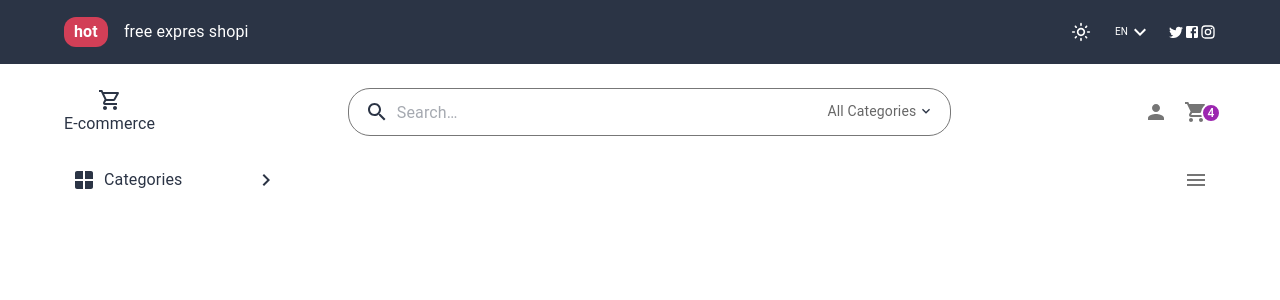
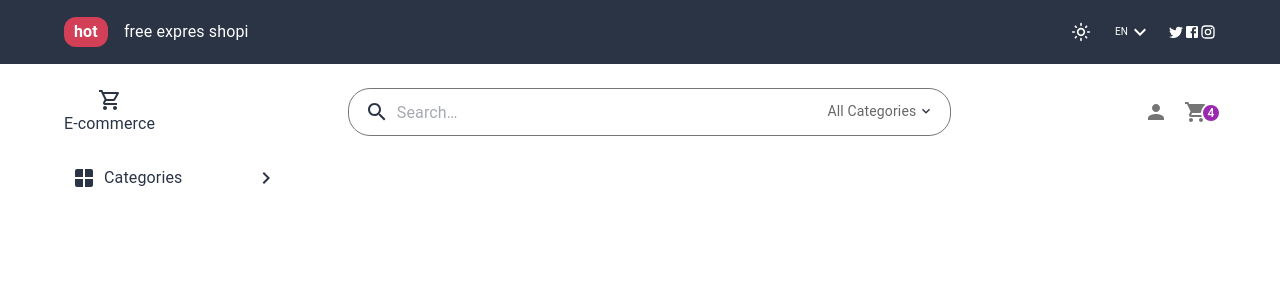
Before and after one commit to mohammadjalizi/E-commerce-projec, a React (Vite) app: page / in a window 1280 px wide. Shown: the top 300 px of the page. Built offline with nearby package versions, Linux system fonts and the light colour scheme.

Commit message:
respansive header3

```diff
--- a/src/components/header/Header2.jsx
+++ b/src/components/header/Header2.jsx
@@ -103,6 +103,7 @@ justifyContent:'space-between'
       <List
         component="nav"
         aria-label="Device settings"
+        // @ts-ignore
         sx={{ bgcolor:theme.palette.mycolor.main,
           borderBottomRightRadius: 22,
           borderTopRightRadius: 22,
--- a/src/components/header/Header3.jsx
+++ b/src/components/header/Header3.jsx
@@ -1,4 +1,4 @@
-import { Box, Container, Drawer, IconButton, List, ListItem, ListItemButton, ListItemIcon, ListItemText, Typography } from '@mui/material'
+import { Box, Container, Drawer, IconButton, List, ListItem, ListItemButton, ListItemIcon, ListItemText, Typography, useMediaQuery } from '@mui/material'
 import React, { useState } from 'react'
 import Button from '@mui/material/Button';
 import Menu from '@mui/material/Menu';
@@ -74,7 +74,9 @@ justifyContent:"space-between"
           onClick={handleClick}
           sx={{
   width:222,
+  // @ts-ignore
   bgcolor:theme.palette.mycolor.main,
+  // @ts-ignore
   color:theme.palette.text.primary
 
 
@@ -101,6 +103,7 @@ justifyContent:"space-between"
           MenuListProps={{
             'aria-labelledby': 'basic-button',
           }}
+          // @ts-ignore
           sx={{ ".MuiPaper-root":{width:222,bgcolor:theme.palette.mycolor.main} }}
         >
           <MenuItem onClick={handleClose}>
@@ -137,9 +140,13 @@ justifyContent:"space-between"
         </Menu>
 
 </Box>
-  <IconButton  onClick={toggleDrawer("top", true)}>
-    <MenuIcon/>
-  </IconButton>
+{useMediaQuery("(max-width:1200px)") && (
+        <IconButton onClick={toggleDrawer("top", true)}>
+          <MenuIcon />
+        </IconButton>
+      )}
+
+
   <Drawer
               anchor={"top"}
               open={state["top"]}
```
